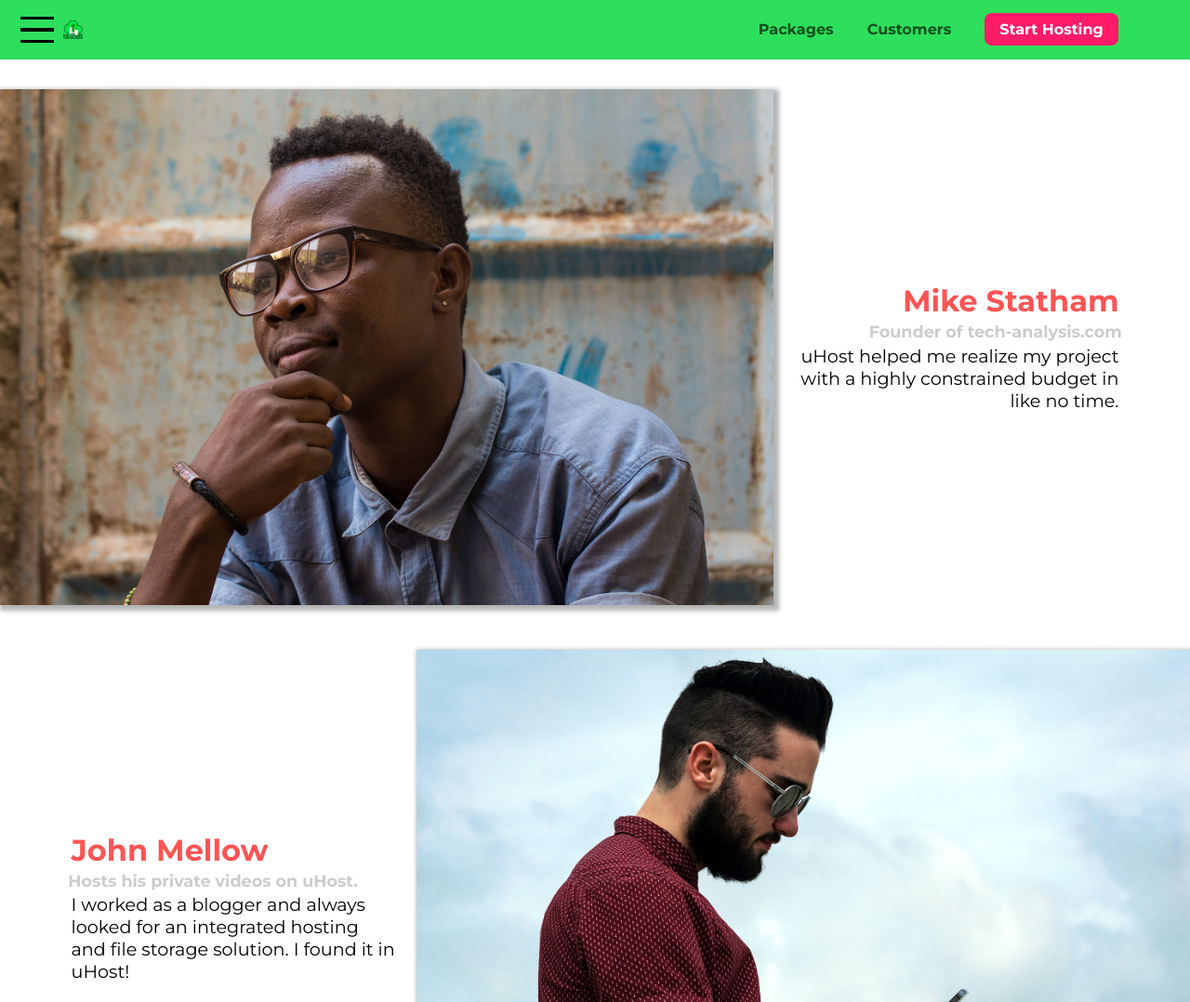
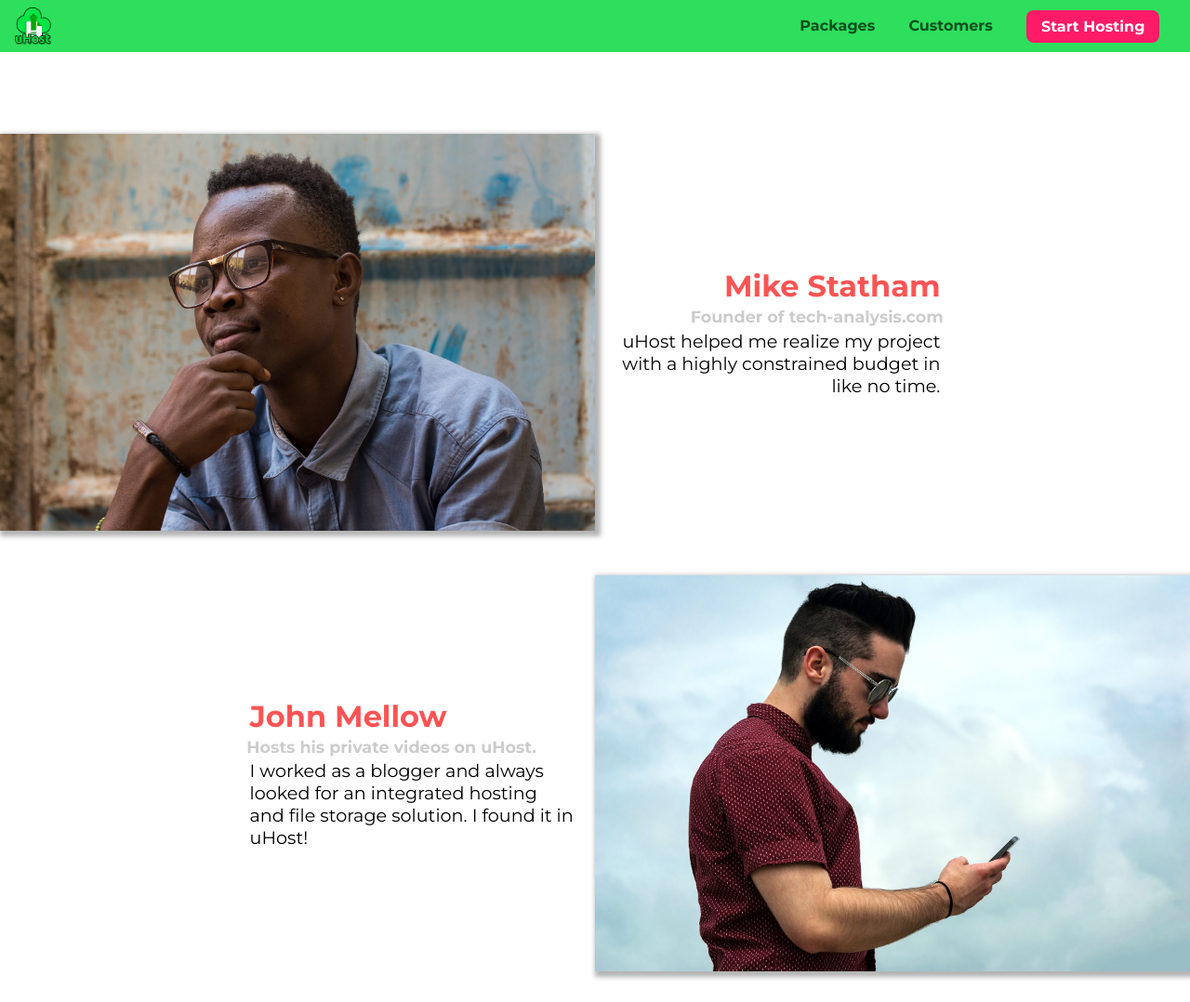
Before and after one commit to Marchinka90/udemy-css-the-complete-guide-incl-flexbox-grid-sass, a plain HTML site: page practicing_basics/customers/index.html in a window 1280 px wide. Shown: the top 1078 px of the page at 93% size. Drawn offline with Linux system fonts and the light colour scheme.

Commit message:
Added media query to all pages to finish with the responsive design

```diff
--- a/practicing_basics/customers/customers.css
+++ b/practicing_basics/customers/customers.css
@@ -1,21 +1,14 @@
+main {
+    padding-top: 2.5rem;
+}
+
 .testimonial {
     font-size: 1.2rem;
-    margin: 3rem 0;
-}
-
-.testimonial__list {
-    width: 80%;
-    margin: auto;
-}
-
-.testimonial:first-of-type {
-    margin-top: 6rem;
 }
 
 .testimonial__image-container {
-    width: 65%;
-    display: inline-block;
-    vertical-align: middle;
+    width: 100%;
+    max-width: 40rem;
     box-shadow: 3px 3px 5px 3px rgba(0, 0, 0, 0.3);
 }
 
@@ -27,9 +20,6 @@
 .testimonial__info {
     text-align: right;
     padding: 0.9rem;
-    display: inline-block;
-    vertical-align: middle;
-    width: 30%;
 }
 
 #customer-2.testimonial {
@@ -65,3 +55,28 @@
 .testimonial__text {
     margin: 0.2rem;
 }
+
+@media (min-width: 40rem) {
+    .testimonial {
+        margin: 3rem auto;
+        max-width: 1500px;
+    }
+
+    .testimonial__image-container {
+        display: inline-block;
+        vertical-align: middle;
+        width: 66%;
+    }
+
+    .testimonial__list {
+        width: 80%;
+        margin: auto;
+    }
+
+    .testimonial__info {
+        display: inline-block;
+        vertical-align: middle;
+        width: 30%;
+    }
+
+}
--- a/practicing_basics/main.css
+++ b/practicing_basics/main.css
@@ -9,7 +9,6 @@
     background-clip: border-box; */
     width: 100%;
     height: 33vh;
-    margin-top: 2.75rem;
     position: relative;
 }
 
--- a/practicing_basics/packages/packages.css
+++ b/practicing_basics/packages/packages.css
@@ -88,3 +88,27 @@ main {
 #premium .package__subtitle {
     color: #bbb;
 }
+
+@media (min-width: 40rem) {
+    main {
+        max-width: 1500px;
+        margin-left: auto;
+        margin-right: auto;
+    }
+}
+
+@media (min-width: 1500px) {
+    .package {
+        border-left: 4px solid #0e4f1f;
+    }
+
+    #free {
+        border-right: 4px solid #0e4f1f;
+    }
+
+    #free:hover,
+    #free:active {
+        box-shadow: 2px 2px 4px rgba(0, 0, 0, 0.5);
+        border-right-color: #ff5454;
+    }
+}
--- a/practicing_basics/shared.css
+++ b/practicing_basics/shared.css
@@ -5,6 +5,11 @@
 body {
     font-family: 'Montserrat', sans-serif;
     margin: 0;
+}
+
+main {
+    min-height: calc(100vh - 3.5rem - 8rem);
+    margin-top: 3.5rem;
 }
 
 .backdrop {
@@ -61,8 +66,7 @@ body {
     color: #0e4f1f;
     text-decoration: none;
     font-weight: bold;
-    font-size: 1.3rem;
-    height: 1.3rem;
+    height: 2.5rem;
     vertical-align: middle;
 }
 
@@ -71,10 +75,7 @@ body {
 }
 
 .main-nav {
-    display: inline-block;
-    text-align: right;
-    width: calc(100% - 122px);
-    vertical-align: middle;
+    display: none;
 }
 
 .main-nav__items {
@@ -133,8 +134,8 @@ body {
 }
 
 .main-footer__link {
-    display: inline-block;
-    margin: 0 1rem;
+    display: block;
+    margin: 1rem 0;
 }
 
 .main-footer__link a {
@@ -199,3 +200,21 @@ body {
 .open {
     display: block !important;
 }
+
+@media (min-width: 40rem) {
+    .toggle-button {
+        display: none;
+    }
+
+    .main-nav {
+        display: inline-block;
+        text-align: right;
+        width: calc(100% - 44px);
+        vertical-align: middle;
+    }
+
+    .main-footer__link {
+        display: inline-block;
+        margin: 0 1rem;
+    }
+}
```
